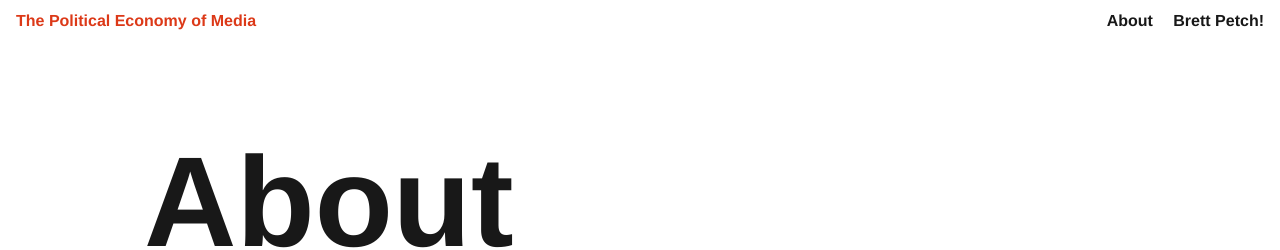
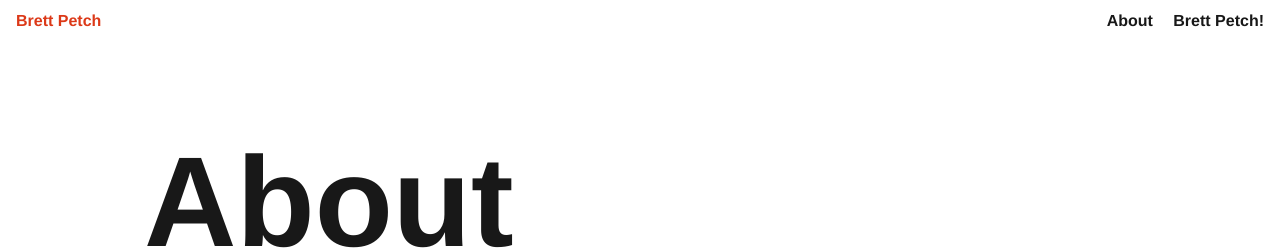
Before and after one commit to brettpetch/brettpetch.github.io, a Jekyll site: the page built from about.markdown, in a window 1280 px wide. Shown: the top 250 px of the page. Built offline with Jekyll 4.4.1, drawn with Linux system fonts in a browser that asks for light colours; comment, search, counter and statistics services are not loaded.

Commit message:
push fix

```diff
--- a/_config.yml
+++ b/_config.yml
@@ -13,11 +13,11 @@
 # you will see them accessed via {{ site.title }}, {{ site.github_repo }}, and so on.
 # You can create any custom variable you would like, and they will be accessible
 # in the templates via {{ site.myvariable }}.
-title: The Political Economy of Media
-description: MIT 2100
-baseurl: "/MIT-2100" # the subpath of your site, e.g. /blog
+title: Brett Petch
+description: Personal Blog
+baseurl: "/" # the subpath of your site, e.g. /blog
 url: "https://brettpetch.ca" # the base hostname & protocol for your site, e.g. http://example.com
-github_repo: MIT-2100 # the GitHub repo name for your project
+github_repo: brettpetch.github.io # the GitHub repo name for your project
 github_username: brettpetch
 
 # Optional social link, you can choose from the following options:
```
